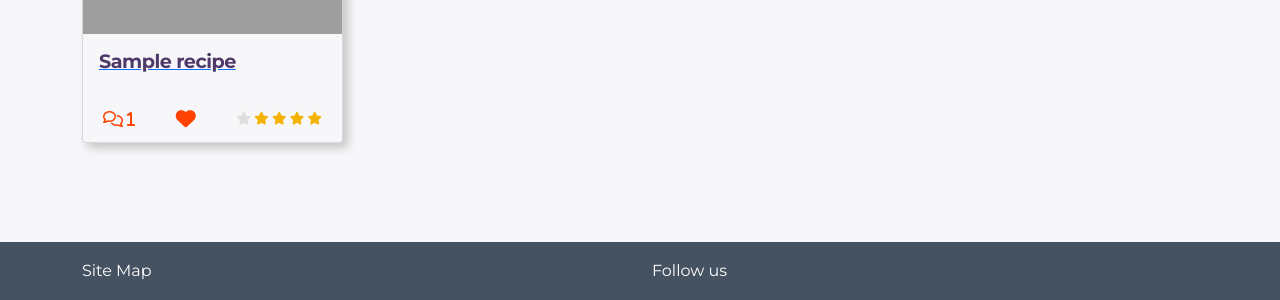
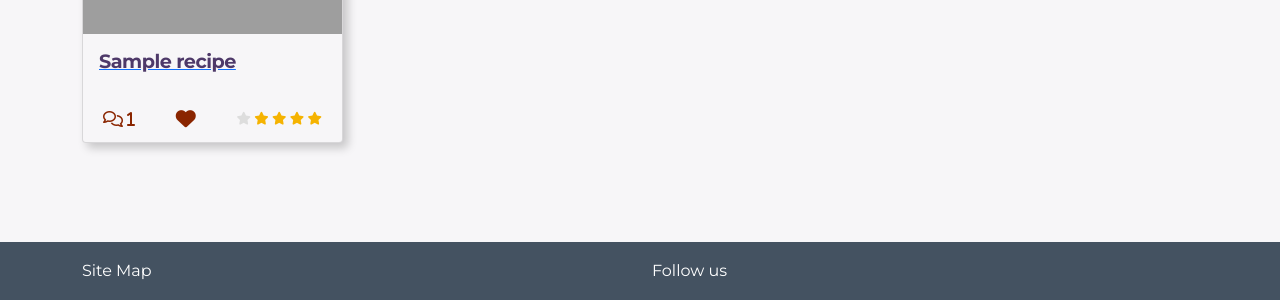
Before and after one commit to gerasoa/MyRecipeBook, a Django app: page /recipes/favorites/ in a window 1280 px wide. Shown: the part 367-667 px from the top of the page. Run offline with Django 4.2, Linux system fonts and the light colour scheme; a user stored in the database is signed in; tables that the repository leaves empty hold one stand-in row (values such as "Sample post"); grey boxes are pictures that could not be loaded.

Commit message:
fix: update comment icon color in CSS

```diff
--- a/static/css/style.css
+++ b/static/css/style.css
@@ -12,7 +12,7 @@
   --color-background: rgb(247, 246, 248);
   --color-text: rgb(47, 34, 64);
   --color-link: #007bff;
-  --color-comment-icon: rgb(255, 66, 0);
+  --color-comment-icon: #8A2500;
   --color-star: #f5b301;
   --color-star-empty: #ddd;
   --color-button-text: whitesmoke;
```
